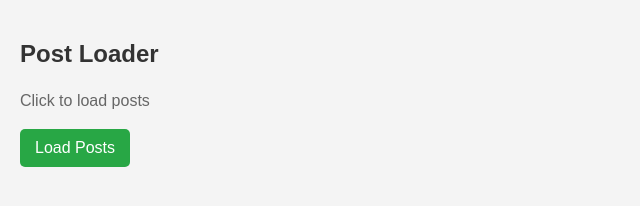
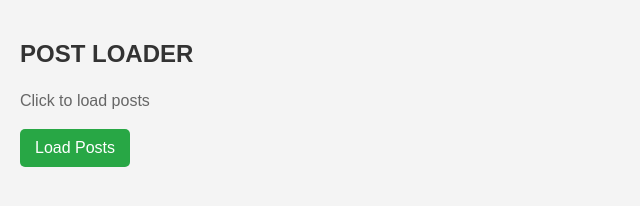
Before and after one commit to Sneha-1579/Assignment, a plain HTML site: page Task5/index.html in a window 1280 px wide. Shown: the whole page, without its empty margins (0-640 px from the left). Drawn offline with Linux system fonts and the light colour scheme.

Commit message:
task completed

```diff
--- a/Task5/index.html
+++ b/Task5/index.html
@@ -8,7 +8,7 @@
 </head>
 <body>
 
-    <h2>Post Loader</h2>
+    <h2>POST LOADER</h2>
 <p id="msg">Click to load posts</p>
 <button onclick="loadPosts()">Load Posts</button>
 <ul id="posts"></ul>
```
